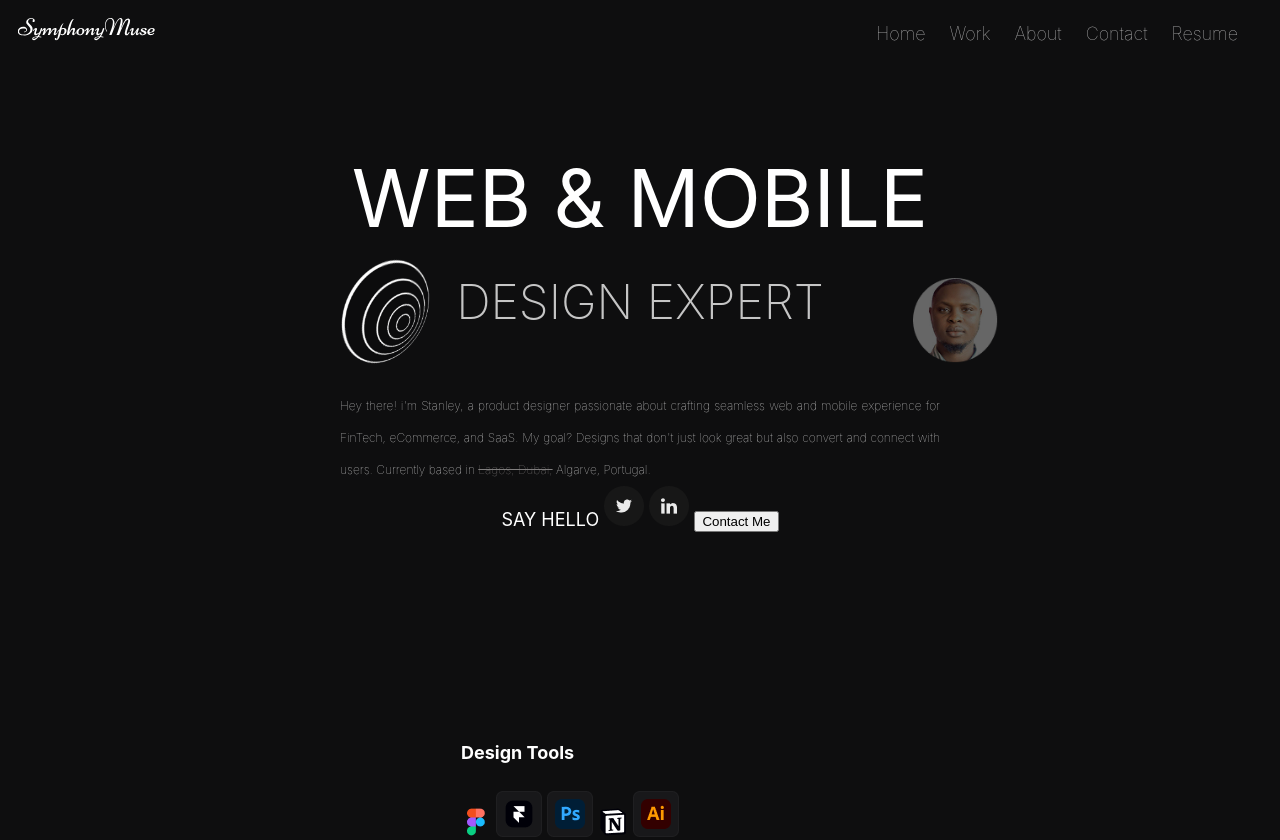
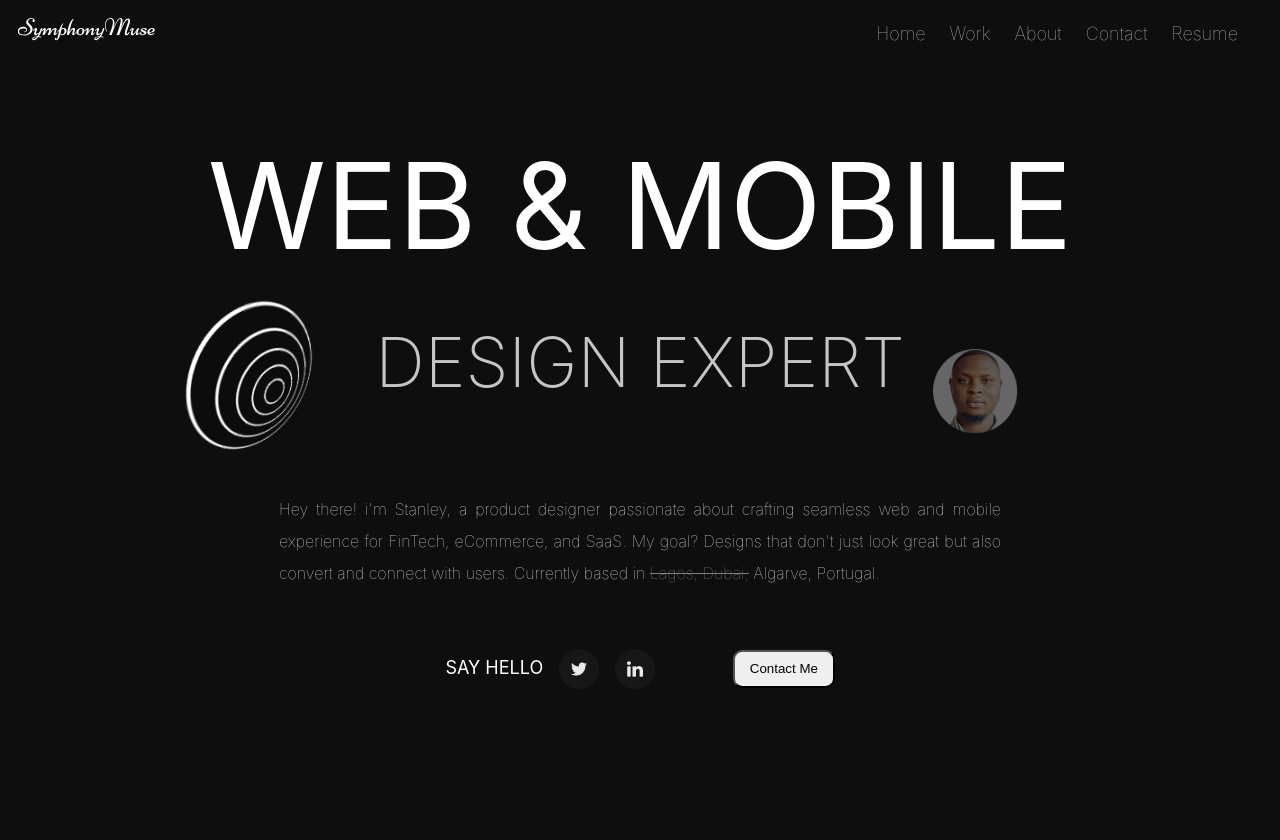
Before and after one commit to Sesughter01/stanley-akinjide-portfolio, a plain HTML site: page index.html in a window 1280 px wide. Shown: the top 840 px of the page. Drawn offline with Linux system fonts and the light colour scheme.

Commit message:
alignment of the socials in the head

```diff
--- a/css/index.css
+++ b/css/index.css
@@ -318,29 +318,31 @@ header{
  }
 
  .intro__title{
-    font-size: 5rem;
+    font-size: 120px;
     margin-bottom: 0.5em;
     font-weight: 400;
+    line-height: 96px;
  }
 
  .intro__subtitle{
     font-weight: 200;
-    font-size: 3rem;
+    font-size: 69.13px;
+    line-height: 96px;
     color: var(--clr-soft-light);
     position: relative;
      max-width: 576px;
      margin: auto;
-     /* padding-left: 20px; */
+   margin-bottom: 83px;
  }
  .intro_text{
-    font-size:12px;
+    font-size:16px;
     line-height: 32px;
     font-weight: var(--fw-light);
     color: var(--clr-ptext);
-    max-width: 600px;
+    max-width: 722px;
     text-align: justify;
     margin: auto;
-    padding-top:64px;
+    margin-bottom: 60px;
  }
  .intro_span{
     text-decoration: line-through;
@@ -350,14 +352,14 @@ header{
     content:"";
     background-image:url("/imgs/icons/test.png");
     background-repeat:no-repeat;
-    background-size:contain;
-    width:150px;
+    background-size:cover;
+    width:200px;
+    height:200px;
     display: block;
-    height:150px;
     position:absolute;
     top: -30px;
     /* right:0; */
-    left:-20px;
+    left:-180px;
 
  }
  .intro__subtitle::after{
@@ -369,11 +371,31 @@ header{
     display: block;
     height:85px;
     position:absolute;
-    top:0;
-    right: -70px;
+    top: 35px;
+    right: -90px;
  }
  .sub_section{
     margin: auto;
     max-width:358px;
     height:94px;
+    border:0.83px solid #222222;
+    border-radius: 24.91px;
+    max-width: 1196px;
  }
+ .contact-hero{
+    display: flex;
+    justify-content: center;
+    align-items: center;
+    gap: 78px;
+ }
+ .btn-accent{
+    width:101.41px;
+    height:38.35px;
+    border-radius: 9.3px;
+ }
+.sub-div{
+    display: flex;
+    justify-content: center;
+    align-items: center;
+    gap: 16px;
+}
--- a/index.html
+++ b/index.html
@@ -33,14 +33,17 @@
         <div class="intro__content">
             <h1 class="intro__title">WEB & MOBILE</h1>
             <h3 class="intro__subtitle">DESIGN EXPERT</h3>
-            <p class="intro_text">Hey there! i'm Stanley, a product designer passionate about crafting seamless web and mobile experience for FinTech, eCommerce, and SaaS. My goal? Designs that don't just look great but also convert and connect with users. Currently based in <span class="intro_span">Lagos, Dubai,</span> Algarve, Portugal.</p>
-        <div>
-            <span>SAY HELLO</span>
-            <img src="/imgs/icons/twitter.png" alt="twitter icon">
-            <img src="/imgs/icons/Linkedin.png" alt="Linkedin icon">
-            <button>Contact Me</button>
+            <p class="intro_text">Hey there! i'm Stanley, a product designer passionate about crafting seamless web and mobile experience for FinTech, eCommerce, and SaaS. My goal? Designs that don't just look great but also convert and connect with users. Currently based in <span class="intro_span">Lagos, Dubai,</span> Algarve, Portugal.
+            </p>
+            <div class="contact-hero">
+               <div class="sub-div">
+                  <span>SAY HELLO</span>
+                  <img src="/imgs/icons/twitter.png" alt="twitter icon">
+                  <img src="/imgs/icons/Linkedin.png" alt="Linkedin icon">
+               </div>
+               <button class="btn-accent">Contact Me</button>
+            </div>
         </div>
-    </div>
         <!-- <div class="intro__image">
             <img src="/imgs/hero-image.svg" alt="Hero Image">
         </div> -->
@@ -56,6 +59,11 @@
             <img src="/imgs/icons/component1.png" alt="Component">
             <img src="/imgs/icons/illustrator.png" alt="Illustrator">
         </div>
-     </section>
+    </section>
+
+    <div class="">
+        <h4>What i do</h4>
+        <h4> My Expertise </h4>
+    </div>
 </body>
 </html>
```
